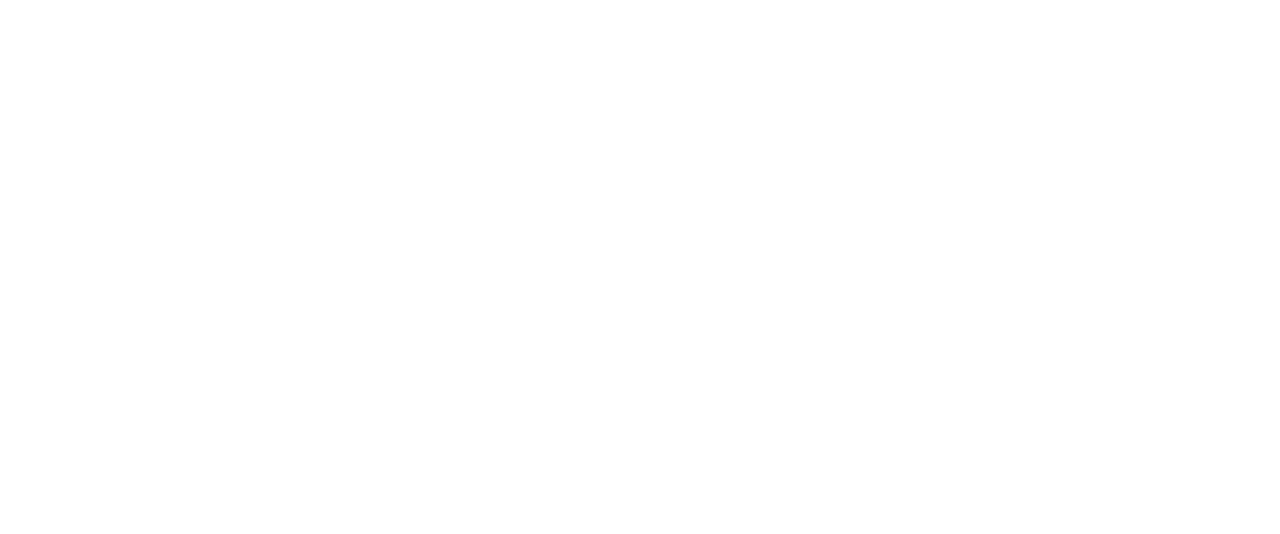
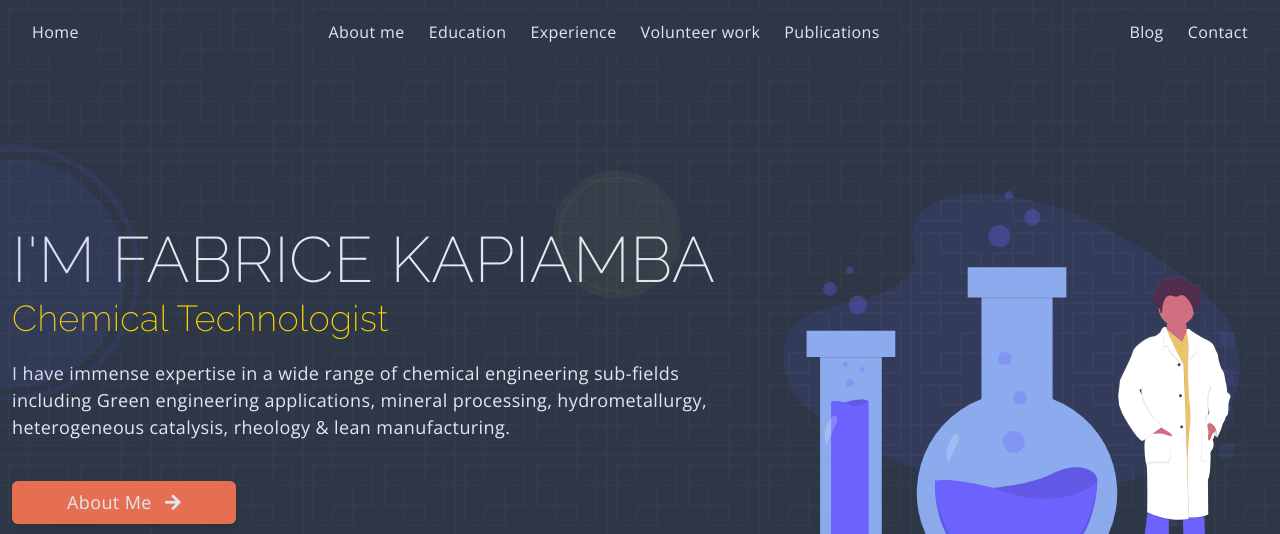
Before and after one commit to katendeglory/kapiambaf, a website: page index.html in a window 1280 px wide. Shown: the top 534 px of the page. Drawn offline with nearby package versions, Linux system fonts and the light colour scheme; the site is published under a folder, as on GitHub Pages, so addresses that start at the root find nothing.

Commit message:
Yet another commit

```diff
--- a/index.html
+++ b/index.html
@@ -7,15 +7,15 @@
 
 	<title>Fabrice Kapiamba | Personal Portfolio</title>
 
-	<link rel='icon' type='image/png' href='/favicon.png'>
-	<link rel='stylesheet' href='/build/bundle.css'>
-	<link rel='stylesheet' href='/index.css'>
+	<link rel='icon' type='image/png' href='kapiambaf/favicon.png'>
+	<link rel='stylesheet' href='kapiambaf/build/bundle.css'>
+	<link rel='stylesheet' href='kapiambaf/index.css'>
 	<link
 		href="https://fonts.googleapis.com/css2?family=Open+Sans:wght@300;400&family=Rubik:wght@300&family=Raleway:wght@100;200;300&display=swap"
 		rel="stylesheet" />
 	<link rel="stylesheet" href="https://use.fontawesome.com/releases/v5.1.1/css/all.css" crossorigin="anonymous">
-	<link rel="stylesheet" href="/app.css">
-	<script defer src='/build/bundle.js'></script>
+	<link rel="stylesheet" href="kapiambaf/app.css">
+	<script defer src='kapiambaf/build/bundle.js'></script>
 </head>
 
 <body>
```
